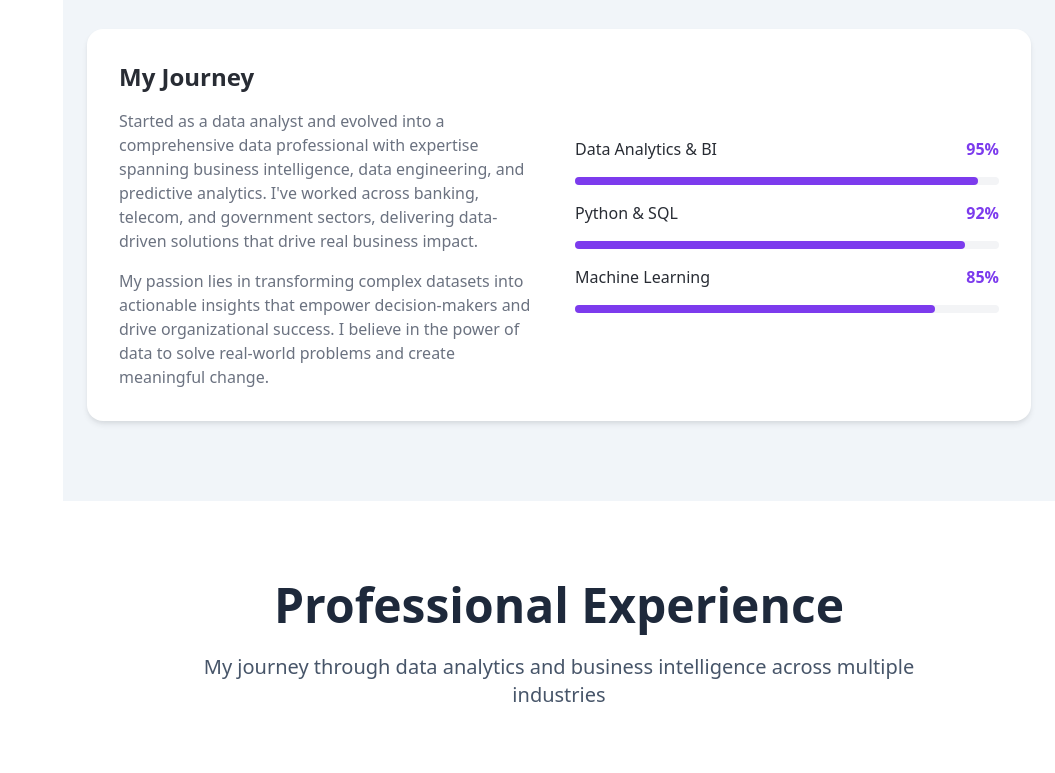
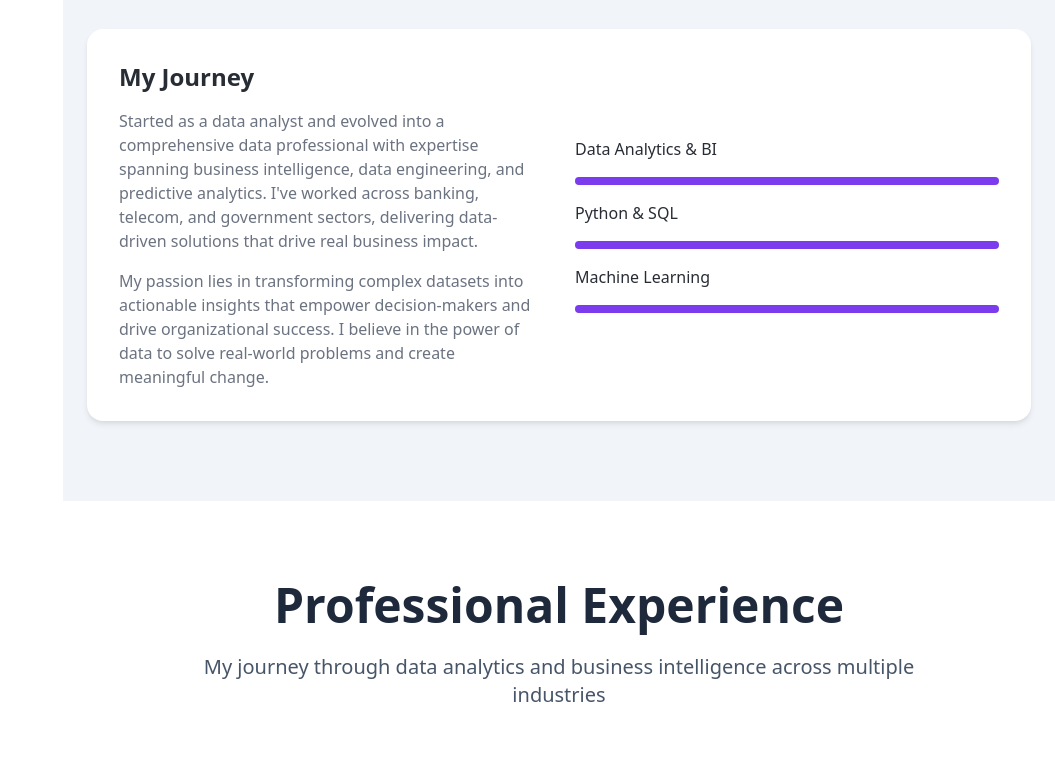
Before and after one commit to G-K-GICHURE/cv-craft-template, a React (Vite) app: page / in a window 1280 px wide. Shown: the part 2120-2893 px from the top of the page, without its empty margins (225-1280 px from the left). Built offline with nearby package versions, Linux system fonts and the light colour scheme.

Commit message:
Update journey and add hosting instructions
Remove percentages from the journey section and provide instructions for local download and hosting.

```diff
--- a/src/components/About.tsx
+++ b/src/components/About.tsx
@@ -122,26 +122,23 @@ const About = () => {
             <div className="space-y-4">
               <div className="flex justify-between items-center">
                 <span className="font-medium text-card-foreground">Data Analytics & BI</span>
-                <span className="text-primary font-semibold">95%</span>
               </div>
               <div className="w-full bg-muted rounded-full h-2">
-                <div className="bg-primary h-2 rounded-full" style={{ width: '95%' }}></div>
+                <div className="bg-primary h-2 rounded-full w-full"></div>
               </div>
 
               <div className="flex justify-between items-center">
                 <span className="font-medium text-card-foreground">Python & SQL</span>
-                <span className="text-primary font-semibold">92%</span>
               </div>
               <div className="w-full bg-muted rounded-full h-2">
-                <div className="bg-primary h-2 rounded-full" style={{ width: '92%' }}></div>
+                <div className="bg-primary h-2 rounded-full w-full"></div>
               </div>
 
               <div className="flex justify-between items-center">
                 <span className="font-medium text-card-foreground">Machine Learning</span>
-                <span className="text-primary font-semibold">85%</span>
               </div>
               <div className="w-full bg-muted rounded-full h-2">
-                <div className="bg-primary h-2 rounded-full" style={{ width: '85%' }}></div>
+                <div className="bg-primary h-2 rounded-full w-full"></div>
               </div>
             </div>
           </div>
--- a/src/components/Projects.tsx
+++ b/src/components/Projects.tsx
@@ -242,7 +242,7 @@ const Projects = () => {
               <p className="text-slate-600">Major Clients Served</p>
             </Card>
             <Card className="text-center p-6 bg-gradient-to-br from-green-50 to-green-100">
-              <h4 className="text-3xl font-bold text-green-600 mb-2">100%</h4>
+              <h4 className="text-3xl font-bold text-green-600 mb-2">High</h4>
               <p className="text-slate-600">Data Accuracy Achieved</p>
             </Card>
             <Card className="text-center p-6 bg-gradient-to-br from-purple-50 to-purple-100">
```
Also changed, not shown: 1 other file (tests, documents, lock files or other folders).
